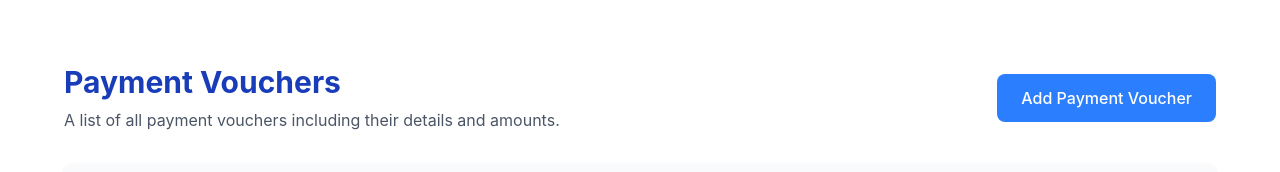
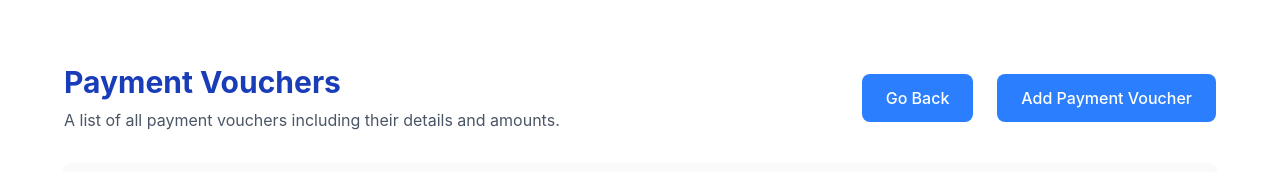
Before and after one commit to Alumni-Patric/INFOTECH-45-Systems, a React (Vite) app: page /payment-voucher-table in a window 1280 px wide. Shown: the top 172 px of the page. Built offline with nearby package versions, Linux system fonts and the light colour scheme; no server answers; the database is empty.

Commit message:
Update PaymentVoucherTable.jsx

```diff
--- a/src/pages/PaymentVoucherTable.jsx
+++ b/src/pages/PaymentVoucherTable.jsx
@@ -58,12 +58,21 @@ export default function PaymentVoucherTable() {
                     <h1 className="text-3xl font-bold text-blue-800 m-0">Payment Vouchers</h1>
                     <p className="text-gray-600 text-base mt-2 mb-0">A list of all payment vouchers including their details and amounts.</p>
                 </div>
+                <div className="flex space-x-4 gap-2">
+                    <button
+                        onClick={() => handleNavigation('/')}
+                        className="bg-blue-500 hover:bg-blue-800 text-white border-none py-3 px-6 rounded-lg text-base cursor-pointer font-medium transition-colors duration-200"
+                    >
+                        Go Back
+                    </button>
                     <button
                         onClick={() => handleNavigation('/payment-voucher')}
                         className="bg-blue-500 hover:bg-blue-800 text-white border-none py-3 px-6 rounded-lg text-base cursor-pointer font-medium transition-colors duration-200"
                     >
                         Add Payment Voucher
                     </button>
+                </div>
+
             </div>
             <div className="bg-white rounded-lg shadow-sm overflow-hidden">
                 <div className="max-h-115 overflow-y-auto">
```
Lines whose indentation alone changed are shown as unchanged.
